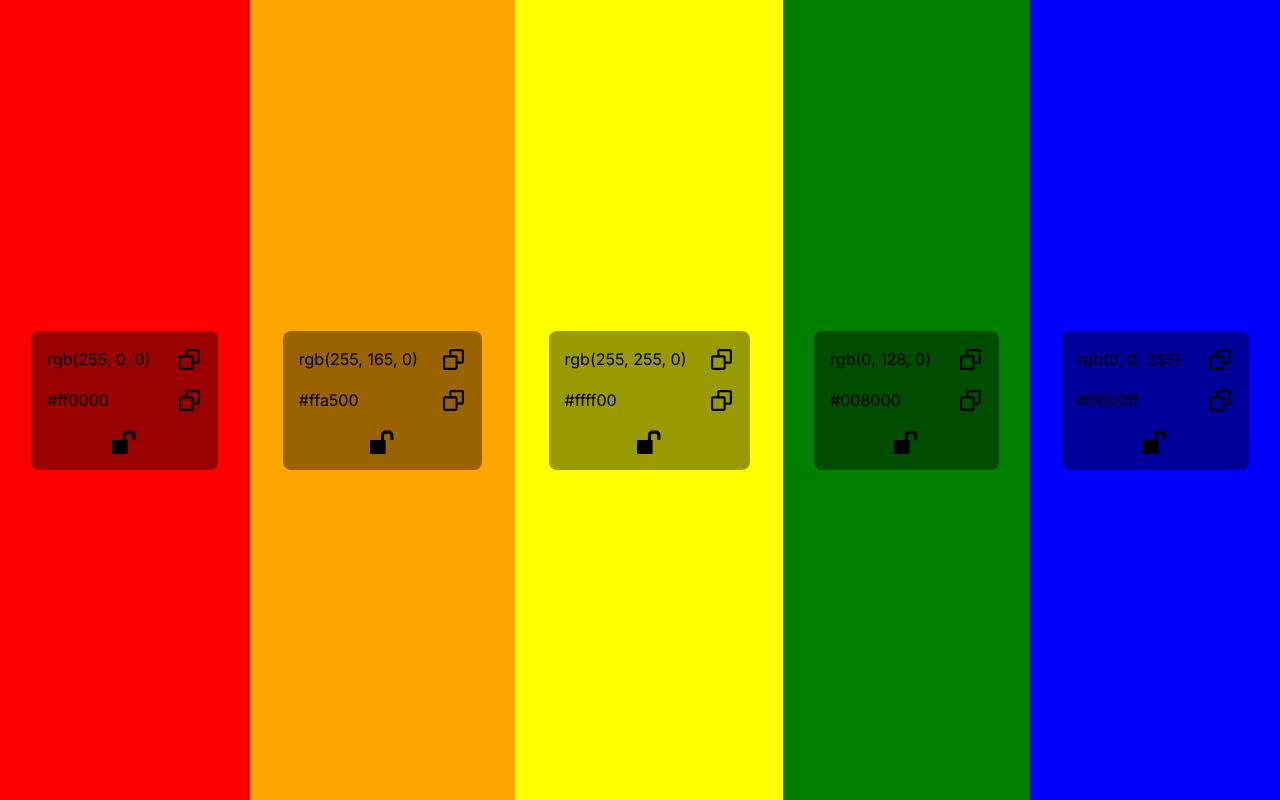
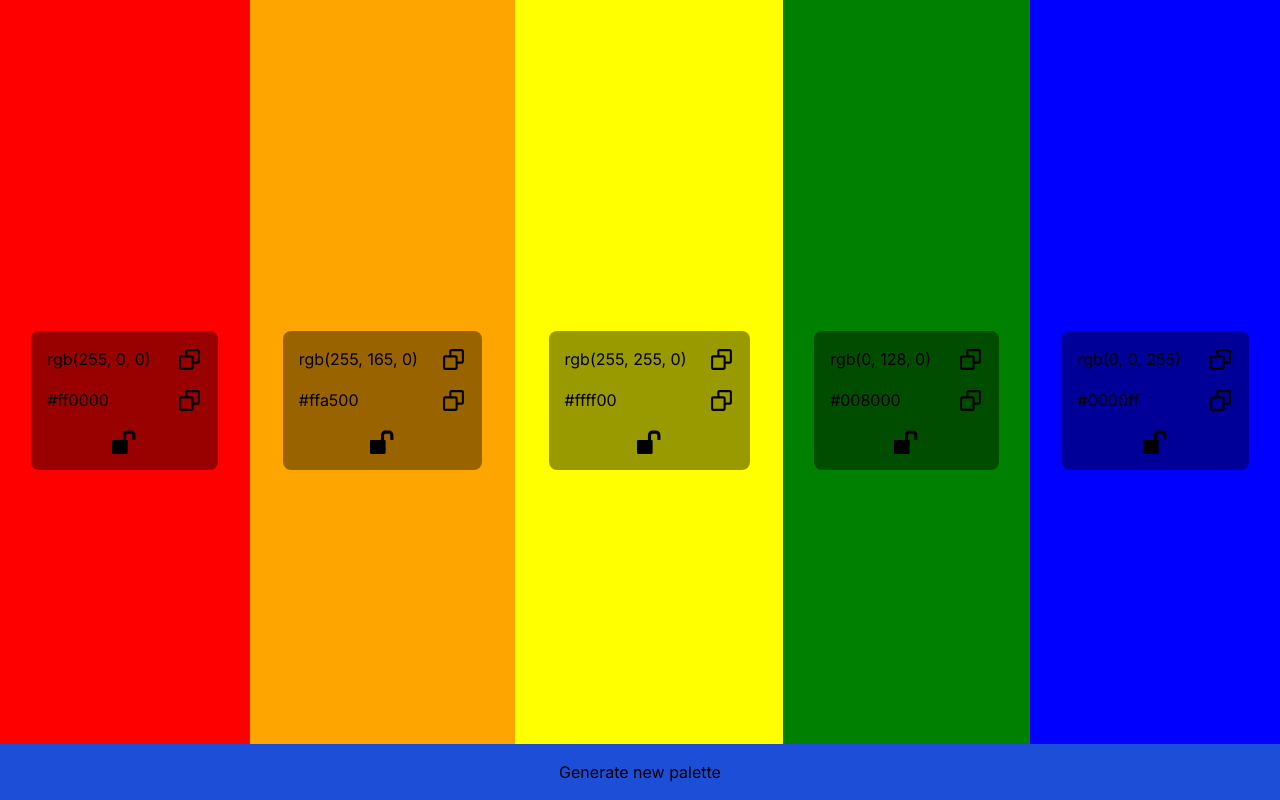
Before and after one commit to GarnierLenny/internship-technical-test, a Next.js app in the folder part-3/: page / in a window 1280 px wide. Built offline with nearby package versions, Linux system fonts and the light colour scheme.

Commit message:
FEAT - part-3 can now generate palette

```diff
--- a/part-3/src/pages/index.tsx
+++ b/part-3/src/pages/index.tsx
@@ -16,12 +16,37 @@ export default function Home() {
   const defaultModel: string = 'default';
   const [locked, setLocked] = useState<boolean[]>(Array(5).fill(false));
 
+  const getNewPalette = async () => {
+    const data = await fetch('http://colormind.io/api/', {
+      method: 'POST',
+      body: JSON.stringify({
+        model: 'default',
+        input: colors.map((color, index) => locked[index] ? color.split(',').map(value => parseInt(value)) : "N"),
+      }),
+    })
+    .then(async (data) => await data.json())
+    .catch(err => err);
+
+    for (let i = 0; i < 5; i++) {
+      setColors((oldColors => {
+        const currentColor = `${data.result[i][0]}, ${data.result[i][1]}, ${data.result[i][2]}`;
+        const newColors: string[] = [...oldColors];
+
+        newColors[i] = currentColor;
+        return newColors;
+      }));
+    }
+    return data;
+  };
+
+
   return (
     <main
       className={`flex min-h-screen flex-col ${inter.className}`}
     >
       <Toaster />
       <Sections lock={{locked, setLocked}} colors={colors} />
+      <button className="absolute bottom-0 w-screen py-4 bg-blue-700 hover:bg-blue-900" onClick={getNewPalette}>Generate new palette</button>
     </main>
   );
 }
```
Also changed, not shown: 1 other file (tests, documents, lock files or other folders).
